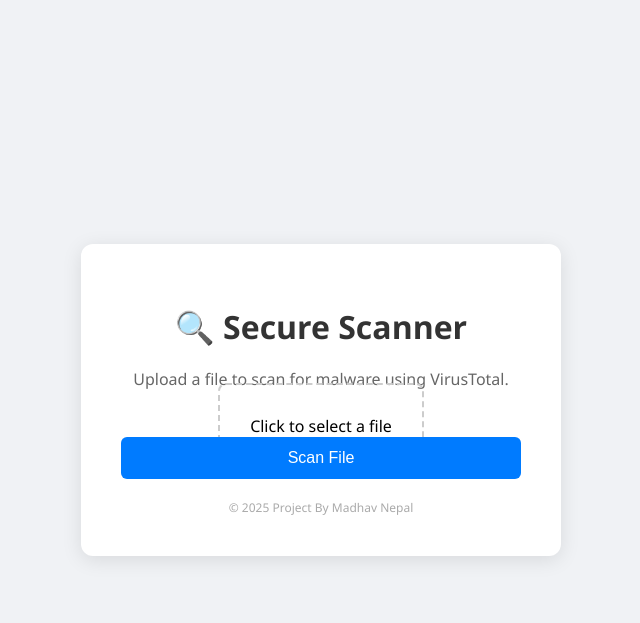
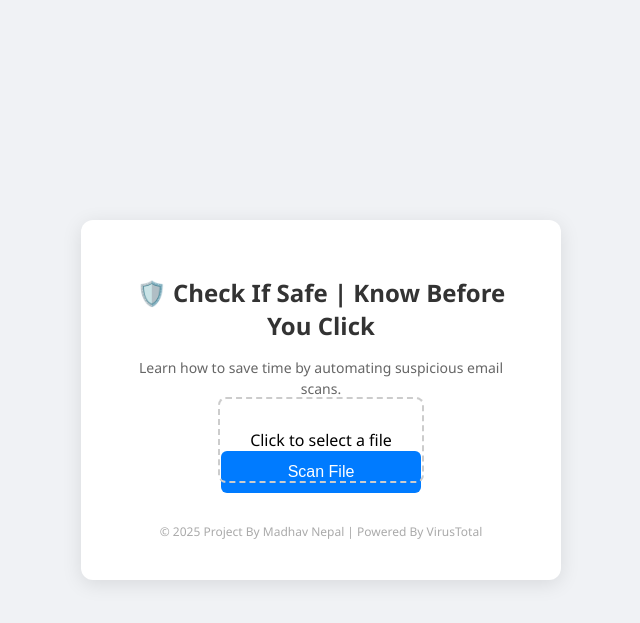
Before and after one commit to madhav-nepal/check-if-safe, a Flask app: page / in a window 1280 px wide. Shown: the top 623 px of the page, without its empty margins (319-959 px from the left). Run offline with Flask 3, Linux system fonts and the light colour scheme.

Commit message:
Update index.html

```diff
--- a/templates/index.html
+++ b/templates/index.html
@@ -7,19 +7,27 @@
     <style>
         body { font-family: 'Segoe UI', sans-serif; background-color: #f0f2f5; display: flex; justify-content: center; align-items: center; height: 100vh; margin: 0; }
         .upload-box { background: white; padding: 40px; border-radius: 12px; box-shadow: 0 4px 20px rgba(0,0,0,0.1); text-align: center; width: 400px; }
-        h1 { margin-bottom: 20px; color: #333; }
-        .file-drop-area { border: 2px dashed #ccc; padding: 30px; border-radius: 8px; margin-bottom: 20px; transition: 0.3s; cursor: pointer; }
+        h1 { margin-bottom: 15px; color: #333; font-size: 24px; }
+        p.subtitle { color: #666; margin-bottom: 30px; font-size: 14px; line-height: 1.5; }
+
+        /* Updated: Added margin to the top and bottom */
+        .file-drop-area { border: 2px dashed #ccc; padding: 30px; border-radius: 8px; margin-top: 25px; margin-bottom: 25px; transition: 0.3s; cursor: pointer; }
         .file-drop-area:hover { border-color: #007bff; background-color: #f8f9fa; }
+
         input[type="file"] { display: none; }
-        .btn { background-color: #007bff; color: white; border: none; padding: 12px 24px; border-radius: 6px; cursor: pointer; font-size: 16px; width: 100%; transition: background 0.3s; }
+
+        /* Updated: Width is now 50% and centered */
+        .btn { background-color: #007bff; color: white; border: none; padding: 12px 0; border-radius: 6px; cursor: pointer; font-size: 16px; width: 50%; margin: 0 auto; display: block; transition: background 0.3s; }
         .btn:hover { background-color: #0056b3; }
-        .footer { margin-top: 20px; font-size: 12px; color: #aaa; }
+
+        .footer { margin-top: 30px; font-size: 12px; color: #aaa; }
     </style>
 </head>
 <body>
     <div class="upload-box">
-        <h1>🔍 Secure Scanner</h1>
-        <p style="color: #666; margin-bottom: 25px;">Upload a file to scan for malware using VirusTotal.</p>
+        <h1>🛡️ Check If Safe | Know Before You Click</h1>
+
+        <p class="subtitle">Learn how to save time by automating suspicious email scans.</p>
 
         <form action="/" method="post" enctype="multipart/form-data">
             <label class="file-drop-area">
@@ -30,7 +38,7 @@
         </form>
 
         <div class="footer">
-            &copy; 2025 Project By Madhav Nepal
+            &copy; 2025 Project By Madhav Nepal | Powered By VirusTotal
         </div>
     </div>
 </body>
```
